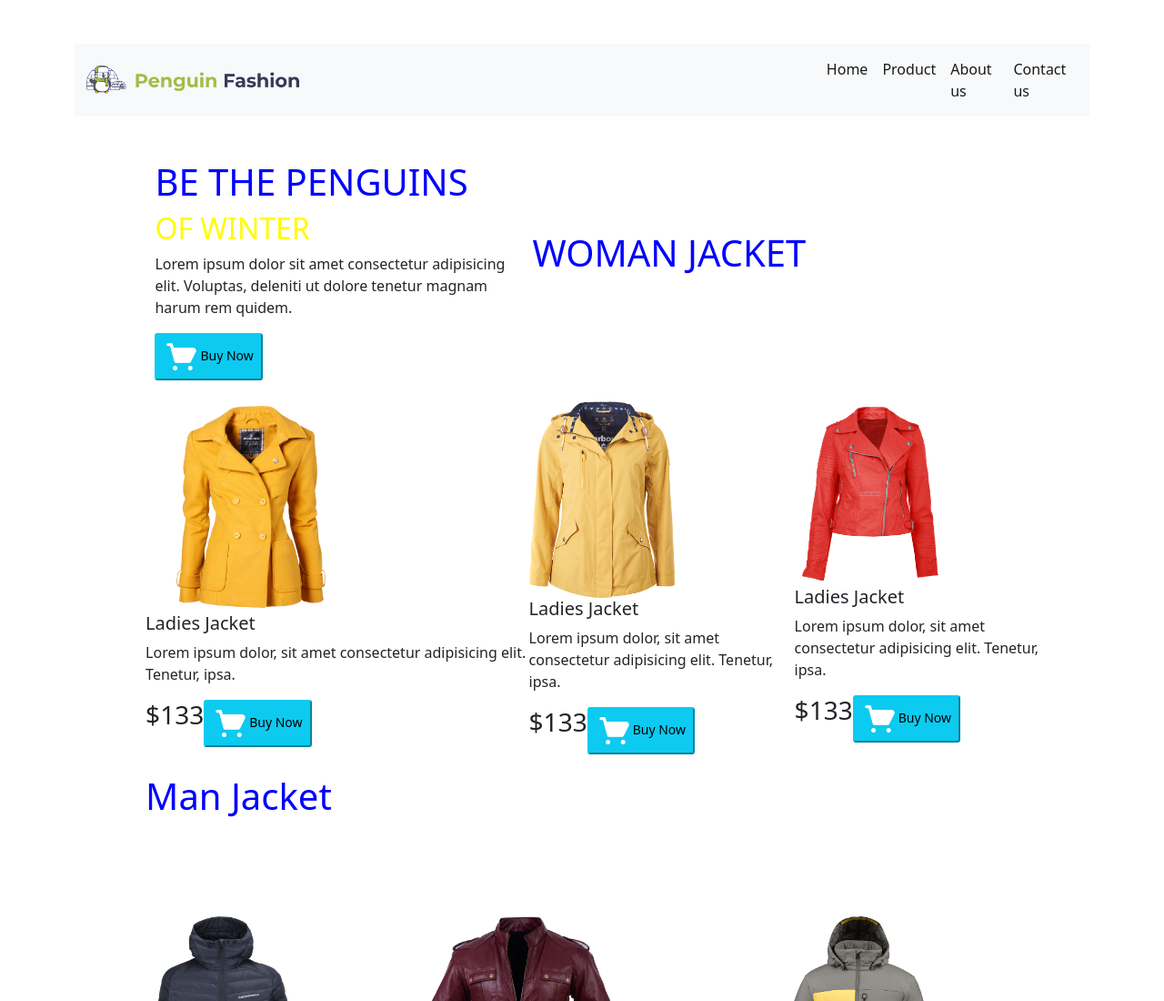
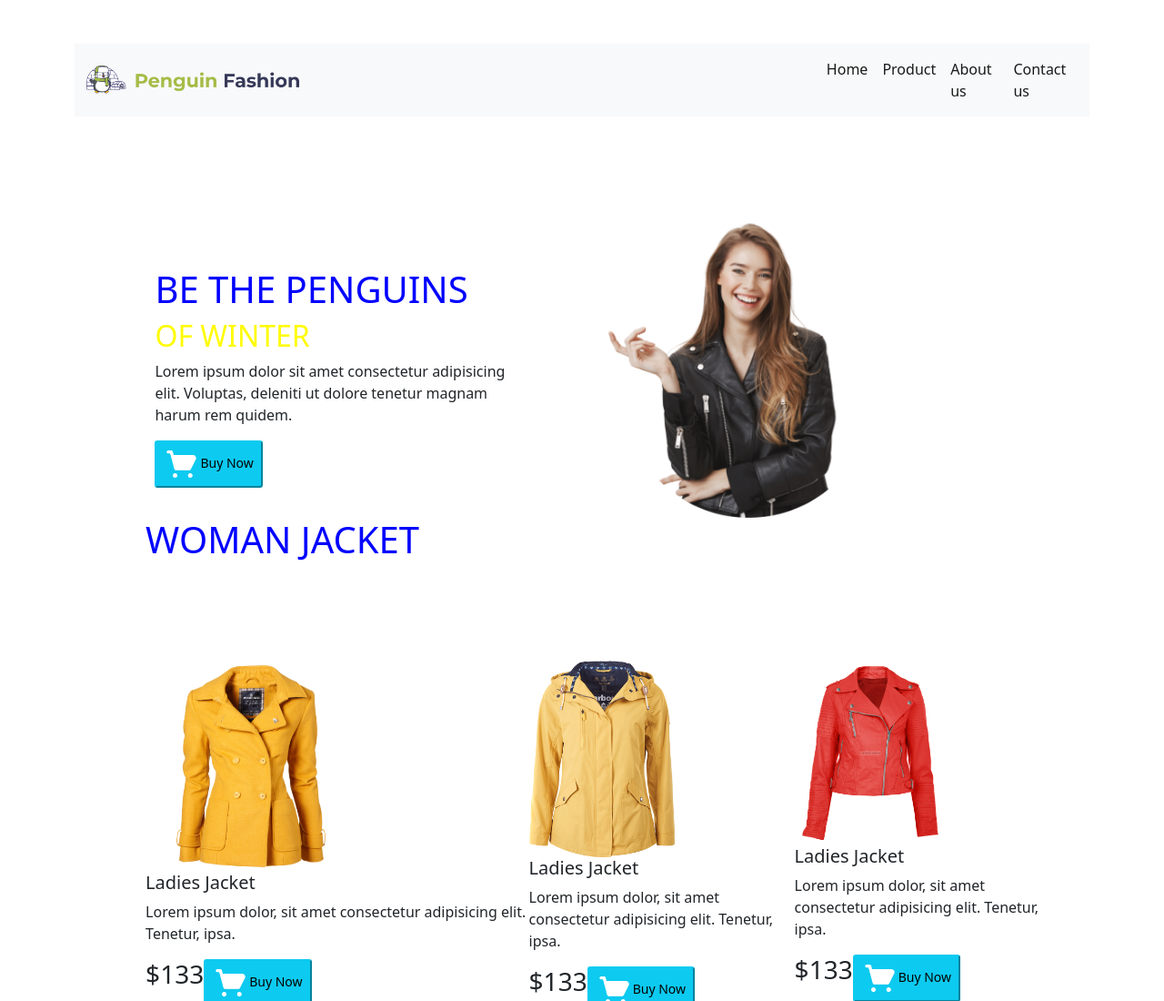
Before and after one commit to MdShakerUllah5/assinment-bootsrape, a plain HTML site: page index.html in a window 1280 px wide. Shown: the top 1100 px of the page at 91% size. Drawn offline with nearby package versions, Linux system fonts and the light colour scheme.

Commit message:
bootstrpe

```diff
--- a/index.html
+++ b/index.html
@@ -37,15 +37,17 @@
                 </div>
               </nav>
         </section>
-        <section class="container mt-5">
+        <section class="container ">
           <div class="half-width">
+            <div style="margin-top: 40%;" class="what">
               <h1>BE THE PENGUINS</h>
                  <h2> OF WINTER</h2>
                  <p>Lorem ipsum dolor sit amet consectetur adipisicing elit. Voluptas, deleniti ut dolore tenetur magnam harum rem quidem.</p>
                  <button class="btn-info btn-sm"><img src="logo, icon/shopping-cart 1.png" alt="">Buy Now</button>
                 </div>
+              </div>
                 <div class="half-width">
-                    <img src="logo, icon/Group 33086.png" alt="">
+                    <img src="Image/Mask Group.png" alt="">
                 </div>
          </section>
     </header>
--- a/style.css
+++ b/style.css
@@ -8,7 +8,7 @@
     color: rgb(255, 251, 0);
 }
 .half-width img{
-     width: 400px;
+     width: 300px;
 
 }
 .half-width{
```
